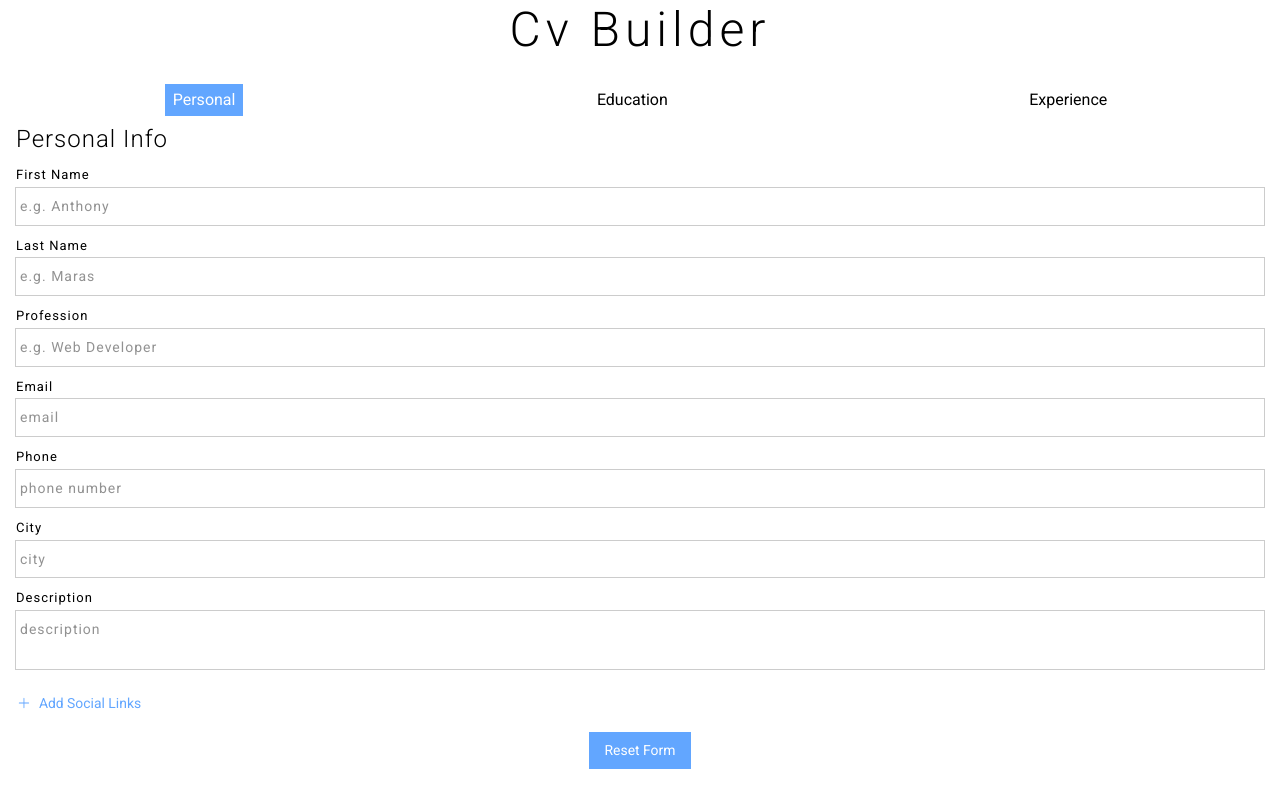
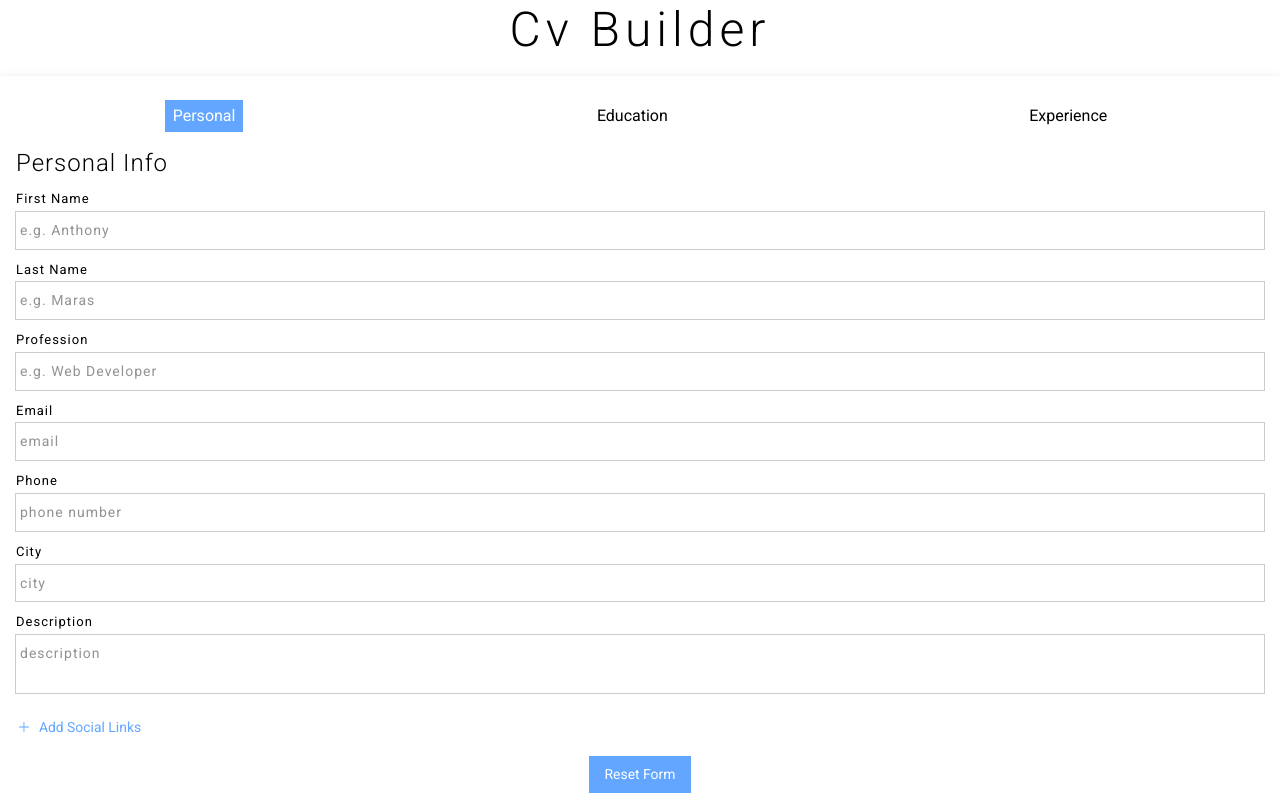
Before and after one commit to anmaras/cv-project, a React (Create React App) app: page / in a window 1280 px wide. Shown: the top 800 px of the page. Built offline with nearby package versions, Linux system fonts and the light colour scheme.

Commit message:
add class

```diff
--- a/src/Components/Form/Form.js
+++ b/src/Components/Form/Form.js
@@ -5,7 +5,7 @@ import LinkNavBar from '../Ui/LinkNavBar';
 
 function Form() {
   return (
-    <article>
+    <article className={style['forms-section']}>
       <LinkNavBar />
       <div className={style['forms-container']}>
         <Outlet className={style['forms-container']} />
```
